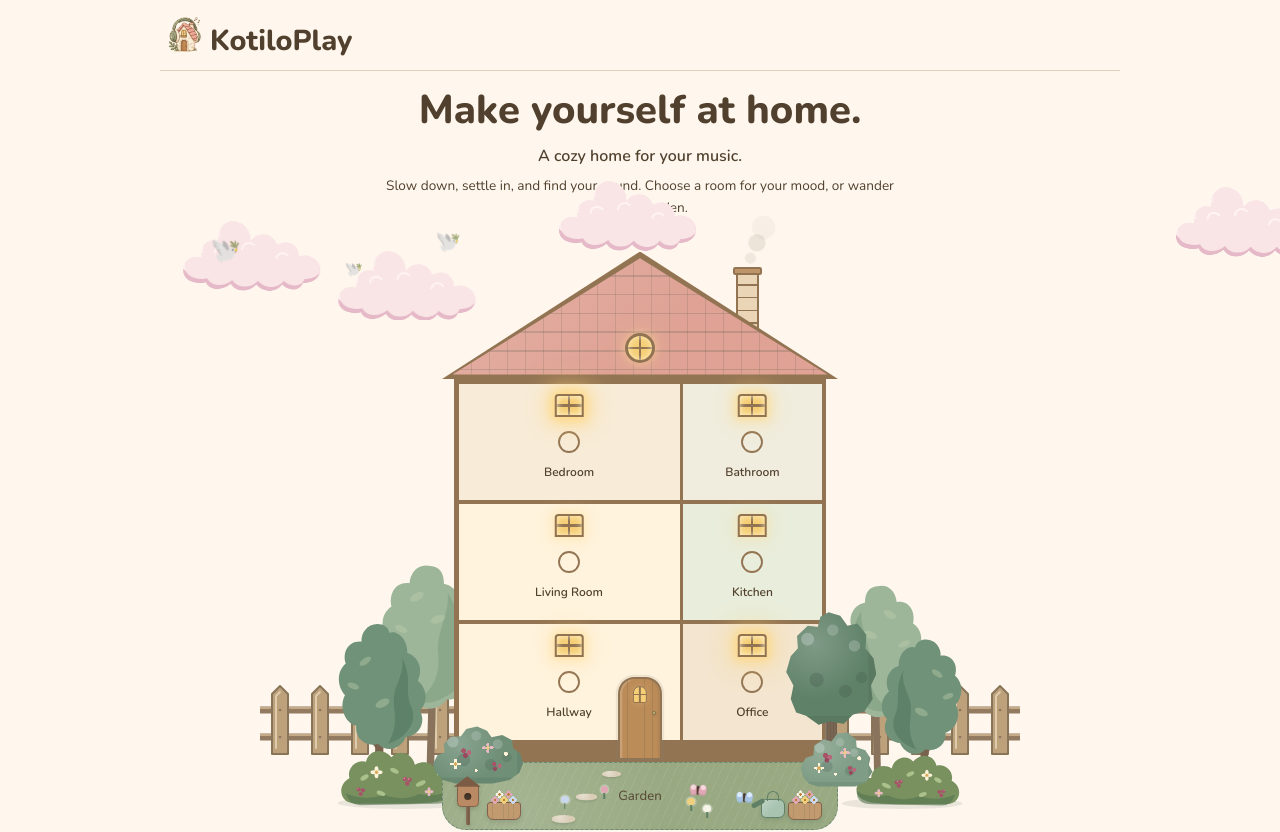
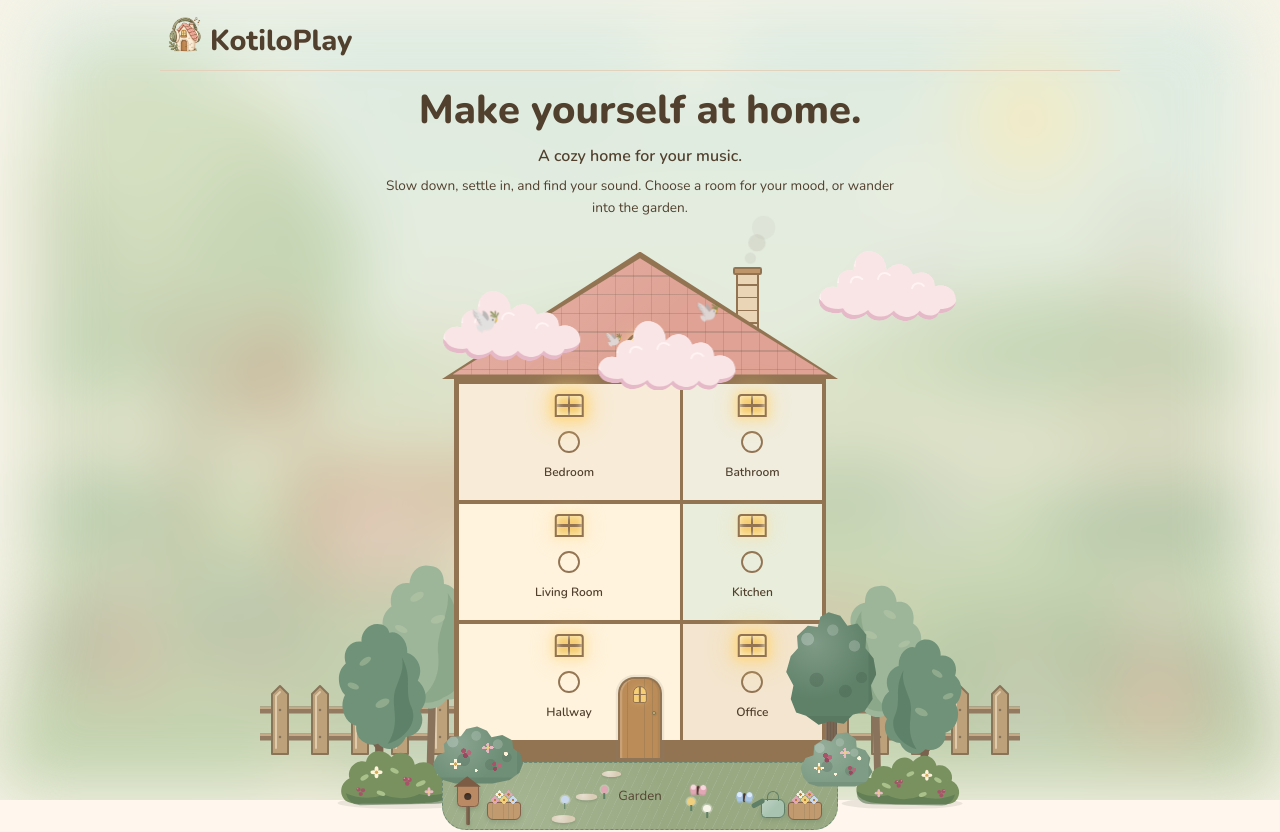
Before and after one commit to mareerray/KotiloPlay, a React (Vite) app: page / in a window 1280 px wide. Shown: the top 832 px of the page. Built offline with nearby package versions, Linux system fonts and the light colour scheme.

Commit message:
Feat: add background image to HomePage with blur effect; update home.css for improved layout

```diff
--- a/src/pages/HomePage.tsx
+++ b/src/pages/HomePage.tsx
@@ -2,6 +2,7 @@ import { Link } from 'react-router-dom';
 import { roomIcons } from '../data/roomIcons';
 import { rooms } from '../data/rooms';
 import HouseGreenery from '../components/HouseGreenery';
+import springGarden from '../assets/svg/garden-spring.svg';
 import './sky.css';
 import './home.css';
 import './garden.css';
@@ -11,6 +12,9 @@ import './greenery.css';
 function HomePage() {
     return (
         <section className="home-page" aria-labelledby="home-title">
+            <div className="home-background" aria-hidden="true">
+                <img src={springGarden} alt="" />
+            </div>
             <header className="home-intro">
                 <h1 id="home-title">Make yourself at home.</h1>
 
--- a/src/pages/home.css
+++ b/src/pages/home.css
@@ -5,6 +5,37 @@
     margin: 0 auto;
     color: var(--home-ink);
     overflow-x: clip;
+}
+
+.home-page {
+    position: relative;
+    isolation: isolate;
+}
+
+.home-background {
+    position: fixed;
+    inset: 0;
+    z-index: -1;
+    overflow: hidden;
+    pointer-events: none;
+}
+
+.home-background img {
+    display: block;
+    width: 100%;
+    height: 100%;
+    object-fit: cover;
+
+    filter: blur(30px);
+    transform: scale(1.1);
+}
+
+/* Soften the backdrop so the house and text stand out. */
+.home-background::after {
+    content: "";
+    position: absolute;
+    inset: 0;
+    background: rgba(233, 238, 223, 0.4);
 }
 
 /* Welcome text */
@@ -687,3 +718,9 @@
     font-size: 0.85rem;
     line-height: 1.6;
 }
+
+.site-header,
+.site-footer {
+    position: relative;
+    z-index: 2;
+}
```
